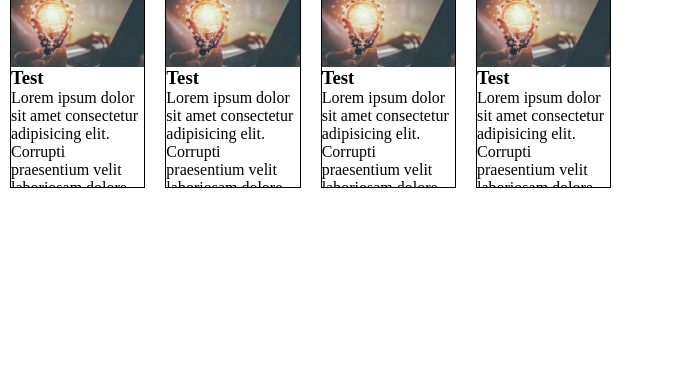
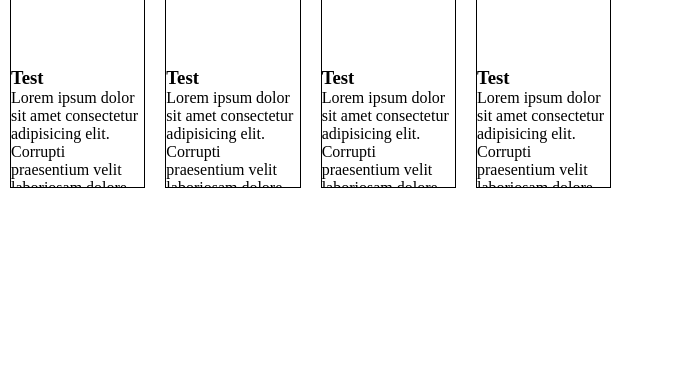
Before and after one commit to aliveGUY/demo, a plain HTML site: page pages/kicksterter.html in a window 1280 px wide. Shown: the part 410-800 px from the top of the page, without its empty margins (0-674 px from the left). Drawn offline with Linux system fonts and the light colour scheme; files that its build step writes are made by us from their sources.

Commit message:
initial commit

```diff
--- a/css/kicksterter.css
+++ b/css/kicksterter.css
@@ -35,6 +35,5 @@ main h1 {
 .card-img {
   width: 100%;
   height: 40%;
-  background-image: url(/img/img1.jpeg);
   background-size: cover;
 }
```
